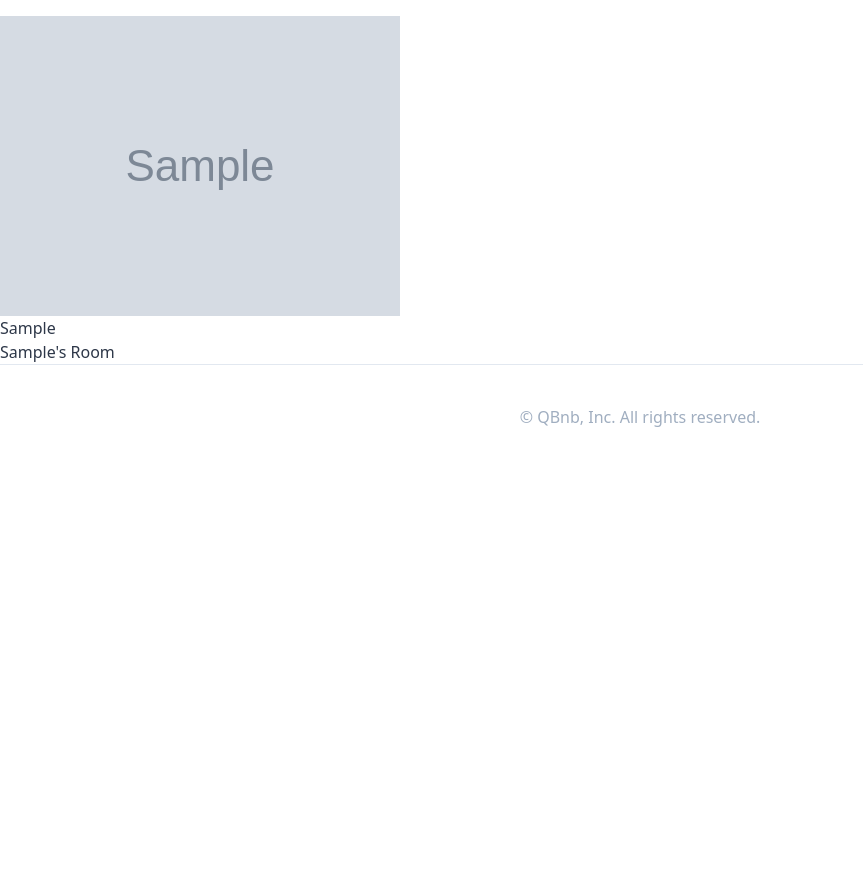
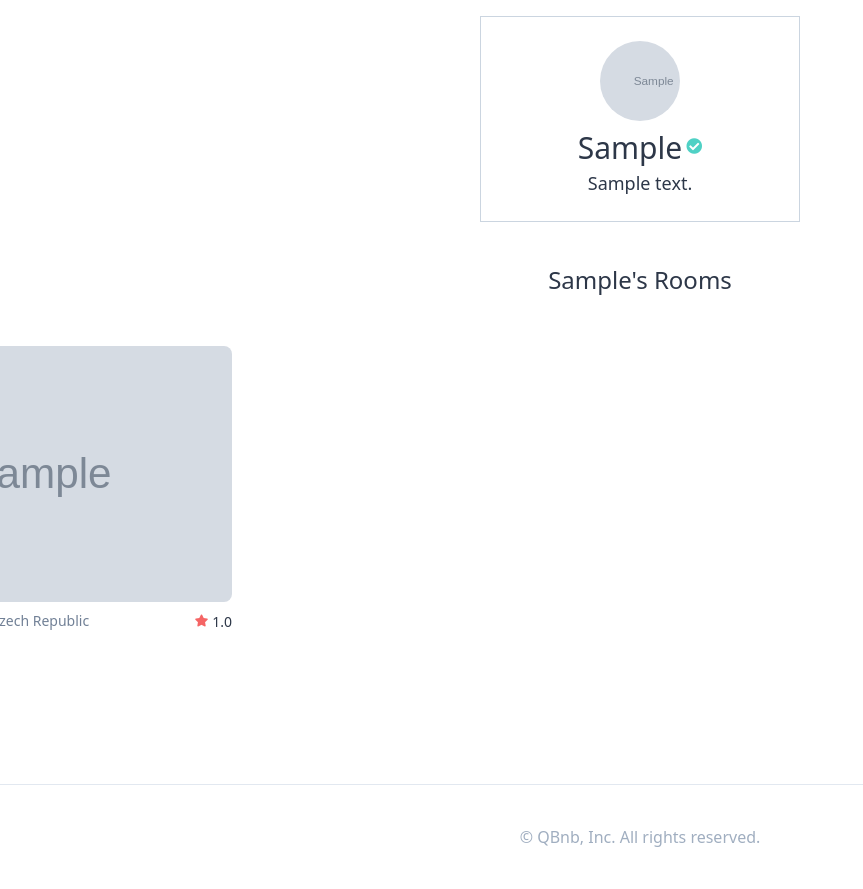
Before and after one commit to qpthedev/python-airbnb-clone, a Django app: page /users/1/ in a window 1280 px wide; the page is wider, and only the part inside the window is pictured. Shown: the part 80-969 px from the top of that part, without its empty margins (0-863 px from the left). Before the commit the page ends 507 px from the top of that part, so only its background shows below. Run offline with Django 3.2, Linux system fonts and the light colour scheme; tables that the repository leaves empty hold one stand-in row (values such as "Sample post"); grey boxes marked "Sample" are stand-in pictures; style sheets or scripts are compiled from the project's sources; some libraries are stand-ins or nearby versions.

Commit message:
user profile page styling

```diff
--- /dev/null
+++ b/templates/mixins/user_avatar.html
@@ -0,0 +1,7 @@
+{% if user.avatar %}
+    <div class="h-20 w-20 rounded-full bg-cover" style="background-image: url({{user.avatar.url}});">
+{% else %}
+    <div class="h-20 w-20 bg-gray-700 rounded-full text-white flex justify-center items-center overflow-hidden">
+        <span class="text-3xl">{{user.first_name|first}}</span>
+{% endif %}
+    </div>
--- a/templates/rooms/room_detail.html
+++ b/templates/rooms/room_detail.html
@@ -12,7 +12,8 @@
         <h3>{{room.description}}</h3>
     </div>
     <div>
-        <h2>By: {{room.host.username}}
+        <h2>By:
+            <a href="{{room.host.get_absolute_url}}">{{room.host.username}}</a>
             {% if room.host.superhost %}
                 (superhost)
             {% endif %}
--- a/templates/users/user_detail.html
+++ b/templates/users/user_detail.html
@@ -5,25 +5,33 @@
 {% endblock page_title %}
 
 {%block content %}
-    {% if user_obj.avatar %}
-        <img src="{{user_obj.avatar.url}}" />
-    {% else %}
-        <div>
-            <span>{{user_obj.first_name|first}}</span>
+    <div class="min-h-75vh">
+        <div class="container mx-auto my-10 flex flex-col items-center border p-6 border-gray-400 md:w-1/2 lg:w-5/12 xl:w-1/4">
+
+            {% include "mixins/user_avatar.html" with user=user_obj %}
+
+            <div class="flex items-center">
+                <span class="text-3xl mt-1">{{user_obj.first_name}}</span>
+                {% if user_obj.superhost %}
+                    <i class="fas fa-check-circle text-teal-400 ml-1"></i>
+                {% endif %}
+            </div>
+            <span class="text-lg">{{user_obj.bio}}</span>
+
+            {% if user == user_obj %}
+                <a href="{% url "users:update" %}" class="btn-link">Edit Profile</a>
+            {% endif %}
         </div>
-    {% endif %}
 
-    {{user_obj.first_name}}
-
-    {% if user == user_obj %}
-        <a href="{% url "users:update" %}">Edit Profile</a>
-    {% endif %}
-
-
-    {% if user_obj.rooms.all.count > 0 %}
-        <div>
-            <h3>{{user_obj.first_name}}'s Room</h3>
-        </div>
-    {% endif %}
-
+        {% if user_obj.rooms.all.count > 0 %}
+            <h3 class="mb-12 text-2xl text-center">{{user_obj.first_name}}'s Rooms</h3>
+            <div class="container mx-auto pb-10">
+                <div class="flex flex-wrap -mx-40 mb-10">
+                    {% for room in user_obj.rooms.all %}
+                        {% include 'mixins/room_card.html' with room=room %}
+                    {% endfor %}
+                </div>
+            </div>
+        {% endif %}
+    </div>
 {% endblock content %}
```
